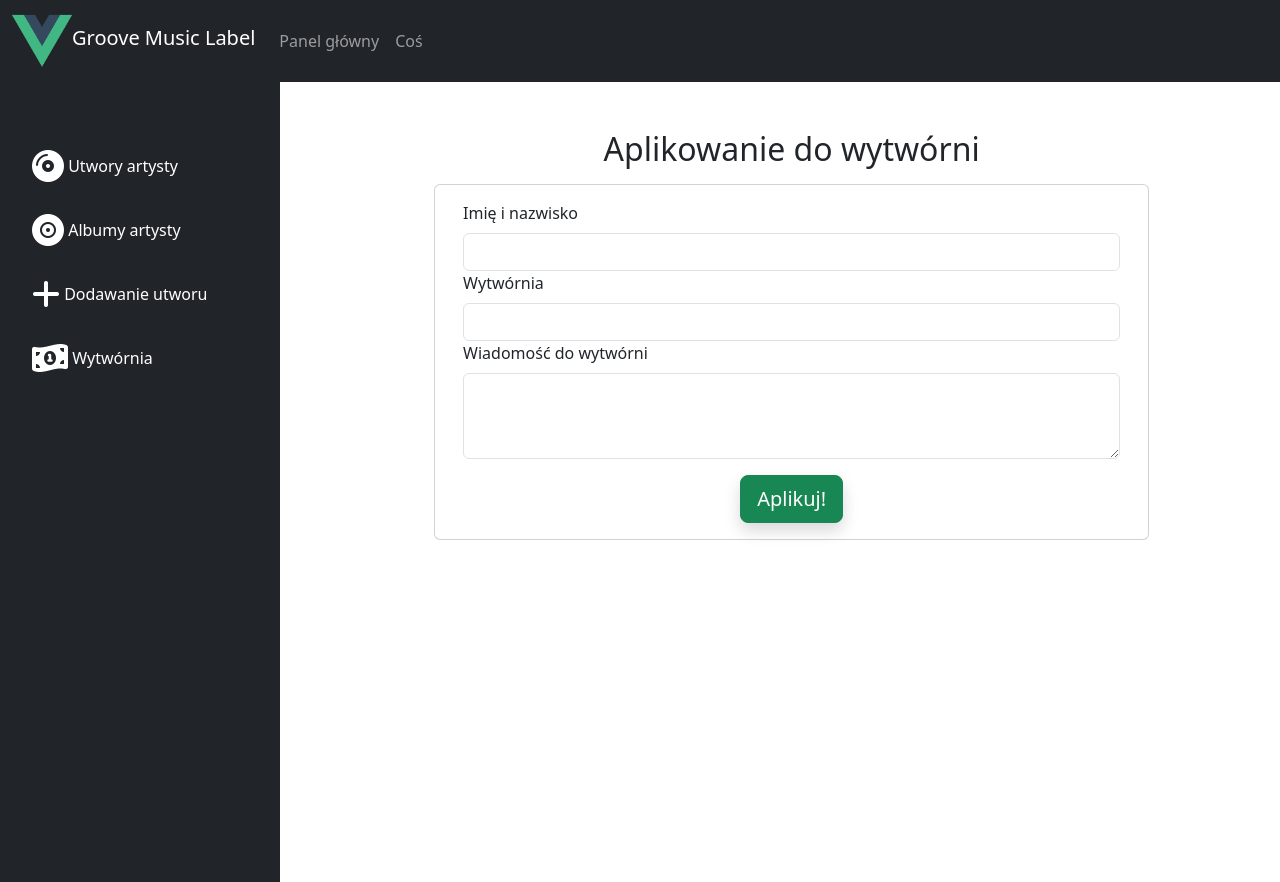
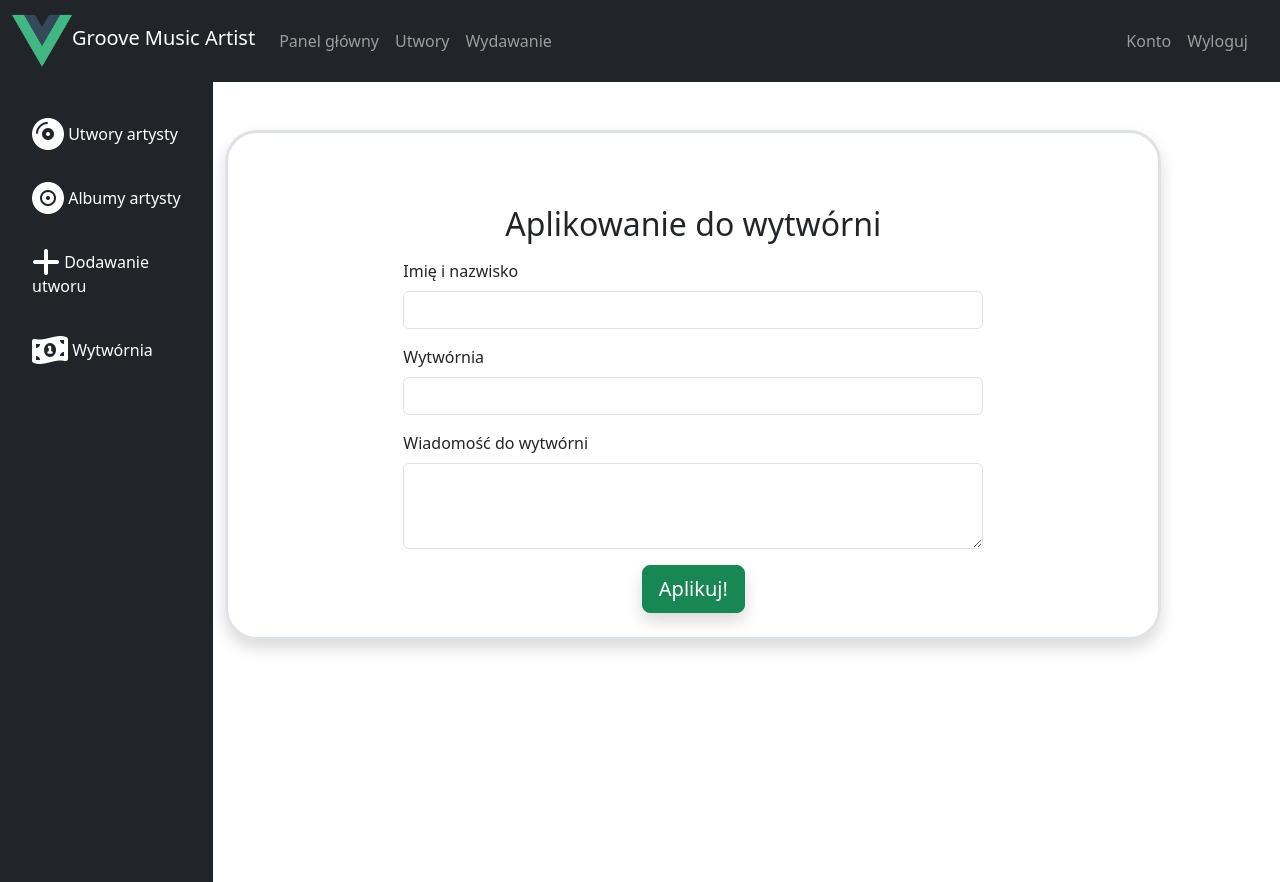
Before and after one commit to JBaczkoeski/groove_front, a Vue app: page /artysta/utwory/wytwornia in a window 1280 px wide. Built offline with nearby package versions, Linux system fonts and the light colour scheme.

Commit message:
naprawa responsywności u artysty

```diff
--- a/src/App.vue
+++ b/src/App.vue
@@ -23,7 +23,7 @@ export default {
   },
   data(){
     return{
-      role: 'label'
+      role: 'artist'
     }
   },
   computed: {
--- a/src/components/SideBarArtist.vue
+++ b/src/components/SideBarArtist.vue
@@ -1,5 +1,5 @@
 <template>
-  <div class="d-flex flex-column flex-shrink-0 p-3 text-white bg-dark side-bar pt-5" style="width: 280px;">
+  <div class="container-fluid d-flex flex-column p-3 text-white bg-dark side-bar-ar">
     <ul class="nav nav-pills flex-column mb-auto">
       <li class="nav-item">
         <a href="/artysta/utwory" class="nav-link text-white mt-3 mb-2" aria-current="page">
@@ -7,7 +7,7 @@
           Utwory artysty
         </a>
       </li>
-      <li>
+      <li class="nav-item">
         <a href="/artysta/albumy" class="nav-link text-white mt-3 mb-2">
           <i class="fa-solid fa-record-vinyl fa-2xl" style="color: #ffffff;"></i>
           Albumy artysty
@@ -19,7 +19,7 @@
           Dodawanie utworu
         </a>
       </li>
-      <li>
+      <li class="nav-item">
         <a href="/artysta/utwory/wytwornia" class="nav-link text-white mt-3 mb-2">
           <i class="fa-solid fa-money-bill-1-wave fa-2xl" style="color: #ffffff;"></i>
           Wytwórnia
@@ -28,15 +28,16 @@
     </ul>
   </div>
 </template>
-
-<script>
-
-</script>
-
 <style>
-.side-bar {
-  margin-left: 12px;
-  flex: 0 0 280px;
+.side-bar-ar {
+  display: flex;
+  flex-direction: column;
   min-height: 100vh;
+  padding-bottom: 20px;
+}
+@media (max-width: 576px) {
+  .side-bar-ar {
+    min-height: 50vh !important;
+  }
 }
 </style>
--- a/src/components/SideBarLabel.vue
+++ b/src/components/SideBarLabel.vue
@@ -28,11 +28,6 @@
     </ul>
   </div>
 </template>
-
-<script>
-
-</script>
-
 <style>
 .side-bar-label {
   display: flex;
--- a/src/components/SingleAlbum.vue
+++ b/src/components/SingleAlbum.vue
@@ -1,6 +1,6 @@
 <template>
   <div class="card border border-0 shadow me-3 mb-3 text-center rounded-5 col-12 col-sm-3">
-    <img v-if="cover" :src="cover" class="w-75 mt-4 rounded-4" style="margin-left: 34px;" alt="album cover">
+    <img v-if="cover" :src="cover" class="w-75 mt-4 ms-5 rounded-4" alt="album cover">
     <div class="card-body row">
       <h5 v-if="title" class="card-title">{{ title }}</h5>
       <p v-if="author" class="card-text">Wykonawca: {{ author }}</p>
--- a/src/views/user_artist/artistSong/ApllyLabelView.vue
+++ b/src/views/user_artist/artistSong/ApllyLabelView.vue
@@ -1,50 +1,62 @@
 <template>
+  <div class="container-fluid">
     <div class="row">
-    <side-bar class="container col-2"/>
-    <div class="container col-9 d-flex justify-content-center h-75">
+      <div class="col-12 col-sm-2 p-0">
+        <side-bar/>
+      </div>
+      <div class="col-12 col-sm-9 mt-5 mb-4">
+        <div class="container border border-3 rounded rounded-5 p-4 shadow">
           <div class="row">
-        <div class="container col-12">
+            <div class="col-12">
               <h2 class="text-center mt-5 mb-3">Aplikowanie do wytwórni</h2>
             </div>
-        <div class="card">
-          <div class="card-body">
+            <div class="col-12 col-md-8 offset-md-2">
               <form>
-              <div class="form-group">
-                <label for="name">Imię i nazwisko</label>
+                <div class="mb-3">
+                  <label for="name" class="form-label">Imię i nazwisko</label>
                   <input
                       v-model="song.name"
                       type="text"
-                    class="form-control mt-2"
+                      class="form-control"
                       id="name"
-                    name="name"/>
+                      name="name"
+                  />
                 </div>
-              <div class="form-group">
-                <label for="author">Wytwórnia</label>
-                <select v-model="song.author" class="form-control mt-2" id="author" name="author">
+                <div class="mb-3">
+                  <label for="author" class="form-label">Wytwórnia</label>
+                  <select
+                      v-model="song.author"
+                      class="form-control"
+                      id="author"
+                      name="author"
+                  >
                     <option value="wytwornia1">Wytwórnia 1</option>
                     <option value="wytwornia2">Wytwórnia 2</option>
                     <option value="wytwornia3">Wytwórnia 3</option>
                   </select>
                 </div>
-              <div class="form-group">
-                <label for="description">Wiadomość do wytwórni</label>
+                <div class="mb-3">
+                  <label for="description" class="form-label">Wiadomość do wytwórni</label>
                   <textarea
                       v-model="song.description"
-                    class="form-control mt-2"
+                      class="form-control"
                       id="description"
                       rows="3"
-                    name="description"></textarea>
+                      name="description"
+                  ></textarea>
                 </div>
-              <div class="form-group text-center">
+                <div class="text-center">
                   <button
                       @click="handleSave()"
                       :disabled="isSaving"
                       type="button"
-                    class="btn btn-success mt-3 btn-lg shadow">
+                      class="btn btn-success btn-lg shadow"
+                  >
                     Aplikuj!
                   </button>
                 </div>
               </form>
+            </div>
           </div>
         </div>
       </div>
@@ -76,7 +88,6 @@ export default {
     handleSave() {
       this.isSaving = true
       this.$store.dispatch('song/createSong', this.song)
-      //location.reload();
     },
     SelectFileChange(event) {
       const filePhoto = event.target.files[0];
--- a/src/views/user_artist/artistSong/ArtistAlbumsView.vue
+++ b/src/views/user_artist/artistSong/ArtistAlbumsView.vue
@@ -1,9 +1,15 @@
 <template>
-  <div class="row">
-    <side-bar class="container col-2"/>
-    <div class="container col-9 pt-3">
-      <div class="row d-flex justify-content-center">
-        <SingleAlbum v-for="i in 6" :key ="i" :cover="'https://images.pexels.com/photos/1557652/pexels-photo-1557652.jpeg?auto=compress&cs=tinysrgb&dpr=1&w=500'" :title="'Drzewo'" :album-lenght="59" :author="'Oskar'" :songs="14" :id="1"/>
+  <div class="container-fluid">
+    <div class="row">
+      <div class="col-12 col-sm-2 p-0">
+        <side-bar style="min-height: 150vh"/>
+      </div>
+      <div class="container col-12 col-sm-9 pt-3">
+        <div class="row d-flex justify-content-center">
+          <SingleAlbum v-for="i in 6" :key="i"
+                       :cover="'https://images.pexels.com/photos/1557652/pexels-photo-1557652.jpeg?auto=compress&cs=tinysrgb&dpr=1&w=500'"
+                       :title="'Drzewo'" :album-lenght="59" :author="'Oskar'" :songs="14" :id="1"/>
+        </div>
       </div>
     </div>
   </div>
@@ -13,6 +19,7 @@
 import sideBar from '@/components/SideBarArtist.vue';
 import SingleAlbum from "@/components/SingleAlbum.vue";
 import api from "@/services/api";
+
 export default {
   components: {
     sideBar,
@@ -40,7 +47,3 @@ export default {
   }
 }
 </script>
-
-<style>
-
-</style>
--- a/src/views/user_artist/artistSong/SongAddView.vue
+++ b/src/views/user_artist/artistSong/SongAddView.vue
@@ -1,6 +1,9 @@
 <template>
+  <div class="container-fluid">
     <div class="row">
-    <side-bar class="container col-2"/>
+      <div class="col-12 col-sm-2 p-0">
+        <side-bar/>
+      </div>
       <div class="container col-9 d-flex justify-content-center h-75">
         <div class="row">
           <div class="container col-12">
@@ -63,6 +66,7 @@
         </div>
       </div>
     </div>
+  </div>
 </template>
 
 <script>
--- a/src/views/user_artist/artistSong/SongsView.vue
+++ b/src/views/user_artist/artistSong/SongsView.vue
@@ -1,6 +1,9 @@
 <template>
+  <div class="container-fluid">
     <div class="row">
-    <side-bar class="container col-2"/>
+      <div class="col-12 col-sm-2 p-0">
+        <side-bar/>
+      </div>
       <div class="container col-9 mt-3">
         <table class="table">
           <thead>
@@ -15,9 +18,13 @@
           </tr>
           </thead>
           <tbody v-if="tracks">
-        <SongElementList v-for="(track, index) in tracks" :key="track.id" :track="'http://127.0.0.1:8080/music/Travis_2.mp3'" :id="track.id" :place="index" :cover="track.img" :title="track.name" :album="track.album" :addDate="'09-09-2023'" :time="'23:19'"/>
+          <SongElementList v-for="(track, index) in tracks" :key="track.id"
+                           :track="'http://127.0.0.1:8080/music/Travis_2.mp3'" :id="track.id" :place="index"
+                           :cover="track.img" :title="track.name" :album="track.album" :addDate="'09-09-2023'"
+                           :time="'23:19'"/>
           </tbody>
         </table>
+      </div>
     </div>
   </div>
 </template>
```
Lines whose indentation alone changed are shown as unchanged.
